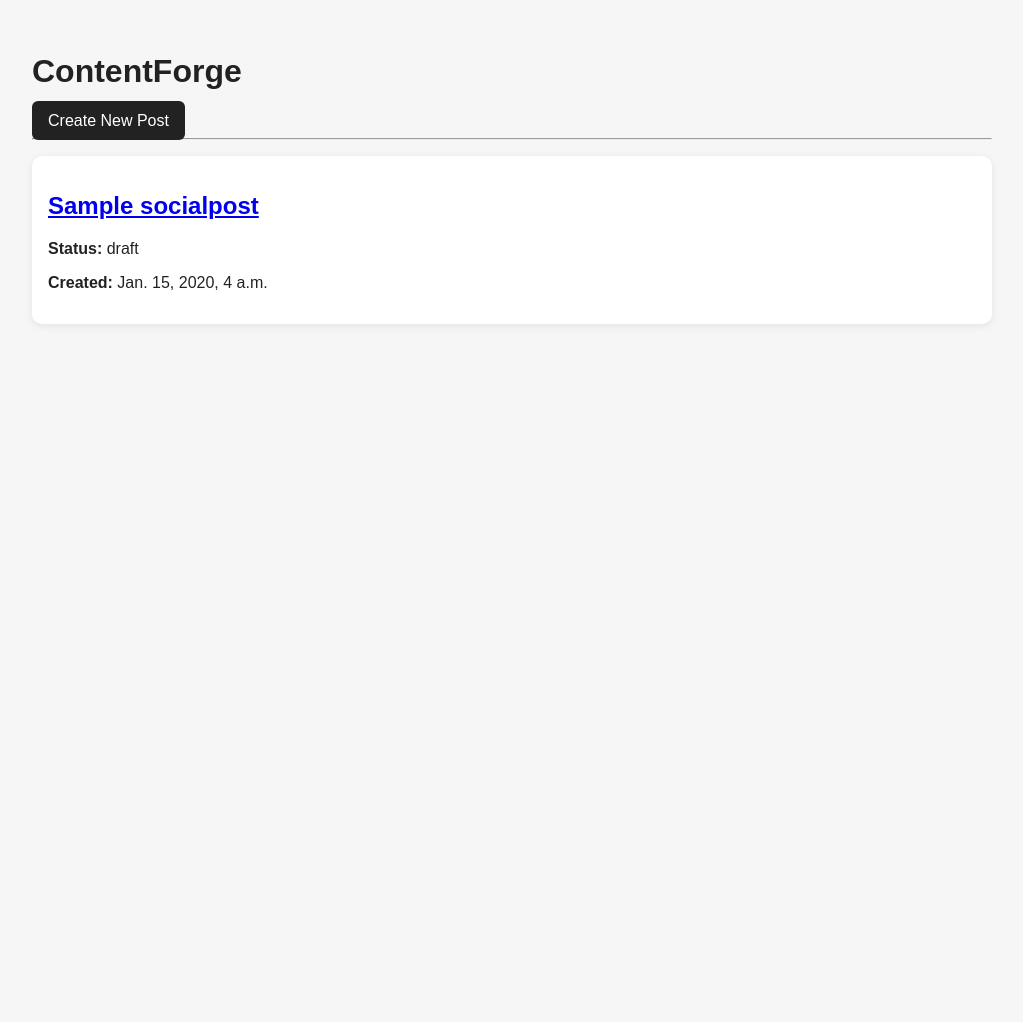
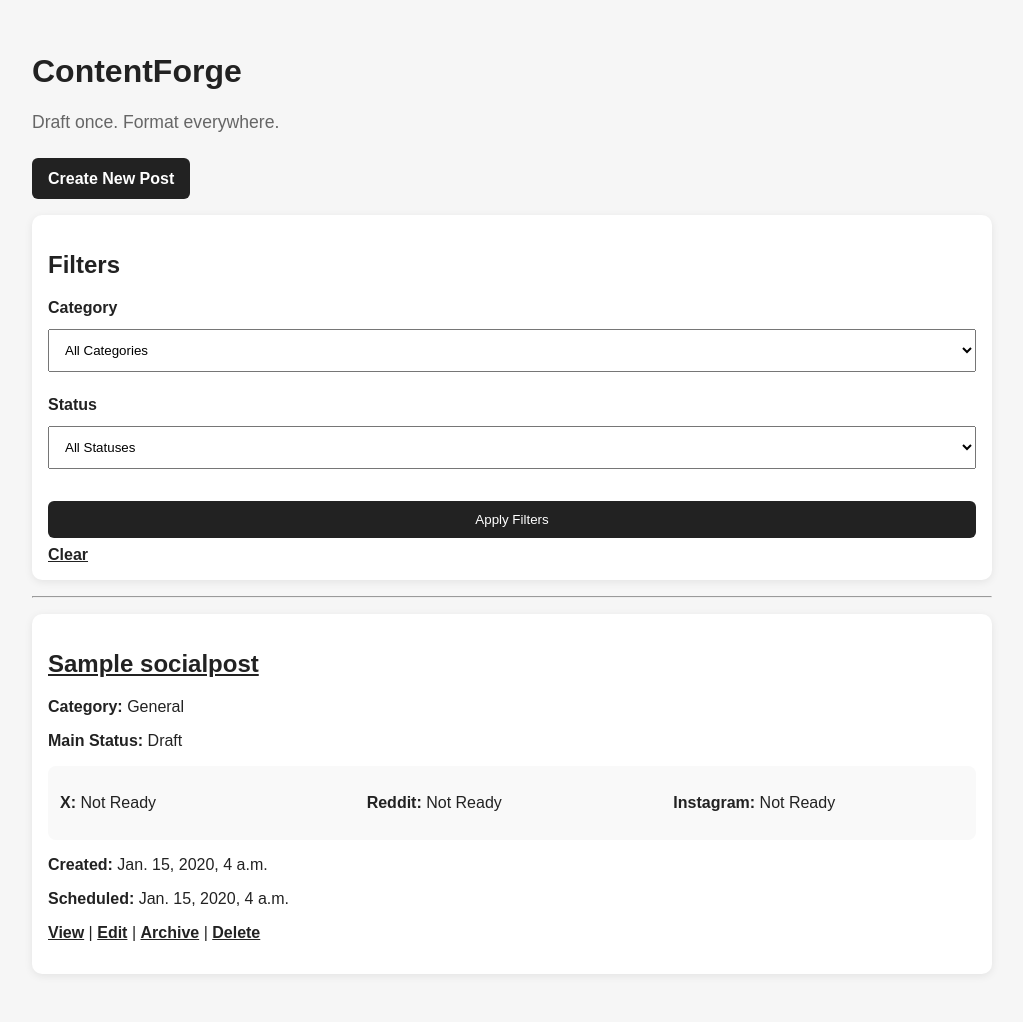
Before and after one commit to JLukassen/contentforge, a Django app: page / in a window 1280 px wide. Shown: the whole page, without its empty margins (128-1151 px from the left). Before the commit the page ends 290 px from the top, so only its background shows below. Run offline with Django 5.2, Linux system fonts and the light colour scheme; tables that the repository leaves empty hold one stand-in row (values such as "Sample post").

Commit message:
Add content categories and platform status tracking

```diff
--- a/posts/models.py
+++ b/posts/models.py
@@ -17,14 +17,55 @@
         ("archived", "Archived"),
     ]
 
+    CATEGORY_CHOICES = [
+        ("general", "General"),
+        ("white_label", "White Label"),
+        ("kpopalypse", "KpopalypseNow"),
+        ("toolbox", "ToolBox"),
+        ("personal_brand", "Personal Brand"),
+        ("meme_caption", "Meme / Edit Caption"),
+    ]
+
+    PLATFORM_STATUS_CHOICES = [
+        ("not_ready", "Not Ready"),
+        ("draft", "Draft"),
+        ("ready", "Ready"),
+        ("posted", "Posted"),
+        ("skipped", "Skipped"),
+    ]
+
     title = models.CharField(max_length=200)
     master_text = models.TextField()
+
+    category = models.CharField(
+        max_length=50,
+        choices=CATEGORY_CHOICES,
+        default="general",
+    )
 
     x_text = models.TextField(blank=True)
     reddit_title = models.CharField(max_length=300, blank=True)
     reddit_body = models.TextField(blank=True)
     instagram_caption = models.TextField(blank=True)
     hashtags = models.TextField(blank=True)
+
+    x_status = models.CharField(
+        max_length=20,
+        choices=PLATFORM_STATUS_CHOICES,
+        default="draft",
+    )
+
+    reddit_status = models.CharField(
+        max_length=20,
+        choices=PLATFORM_STATUS_CHOICES,
+        default="draft",
+    )
+
+    instagram_status = models.CharField(
+        max_length=20,
+        choices=PLATFORM_STATUS_CHOICES,
+        default="draft",
+    )
 
     status = models.CharField(
         max_length=20,
--- a/posts/templates/posts/post_list.html
+++ b/posts/templates/posts/post_list.html
@@ -10,7 +10,38 @@
     <main class="container">
         <h1>ContentForge</h1>
 
+        <p class="subtitle">Draft once. Format everywhere.</p>
+
         <a class="button" href="{% url 'post_create' %}">Create New Post</a>
+
+        <section class="card">
+            <h2>Filters</h2>
+
+            <form method="get" class="filter-form">
+                <label for="category">Category</label>
+                <select name="category" id="category">
+                    <option value="">All Categories</option>
+                    {% for value, label in category_choices %}
+                        <option value="{{ value }}" {% if selected_category == value %}selected{% endif %}>
+                            {{ label }}
+                        </option>
+                    {% endfor %}
+                </select>
+
+                <label for="status">Status</label>
+                <select name="status" id="status">
+                    <option value="">All Statuses</option>
+                    {% for value, label in status_choices %}
+                        <option value="{{ value }}" {% if selected_status == value %}selected{% endif %}>
+                            {{ label }}
+                        </option>
+                    {% endfor %}
+                </select>
+
+                <button type="submit">Apply Filters</button>
+                <a href="{% url 'post_list' %}">Clear</a>
+            </form>
+        </section>
 
         <hr>
 
@@ -22,11 +53,29 @@
                     </a>
                 </h2>
 
-                <p><strong>Status:</strong> {{ post.status }}</p>
+                <p><strong>Category:</strong> {{ post.get_category_display }}</p>
+                <p><strong>Main Status:</strong> {{ post.get_status_display }}</p>
+
+                <div class="platform-status-grid">
+                    <p><strong>X:</strong> {{ post.get_x_status_display }}</p>
+                    <p><strong>Reddit:</strong> {{ post.get_reddit_status_display }}</p>
+                    <p><strong>Instagram:</strong> {{ post.get_instagram_status_display }}</p>
+                </div>
+
                 <p><strong>Created:</strong> {{ post.created_at }}</p>
+                <p><strong>Scheduled:</strong> {{ post.scheduled_for }}</p>
+
+                <p>
+                    <a href="{% url 'post_detail' post.pk %}">View</a> |
+                    <a href="{% url 'post_update' post.pk %}">Edit</a> |
+                    <a href="{% url 'post_archive' post.pk %}">Archive</a> |
+                    <a href="{% url 'post_delete' post.pk %}">Delete</a>
+                </p>
             </section>
         {% empty %}
-            <p>No posts yet.</p>
+            <section class="card">
+                <p>No posts yet.</p>
+            </section>
         {% endfor %}
     </main>
 </body>
--- a/posts/urls.py
+++ b/posts/urls.py
@@ -9,4 +9,6 @@
     path("<int:pk>/", views.post_detail, name="post_detail"),
     path("<int:pk>/preview/", views.post_preview, name="post_preview"),
     path("<int:pk>/edit/", views.post_update, name="post_update"),
+    path("<int:pk>/archive/", views.post_archive, name="post_archive"),
+    path("<int:pk>/delete/", views.post_delete, name="post_delete"),
 ]
--- a/posts/views.py
+++ b/posts/views.py
@@ -5,8 +5,26 @@
 
 
 def post_list(request):
+    category = request.GET.get("category")
+    status = request.GET.get("status")
+
     posts = SocialPost.objects.order_by("-created_at")
-    return render(request, "posts/post_list.html", {"posts": posts})
+
+    if category:
+        posts = posts.filter(category=category)
+
+    if status:
+        posts = posts.filter(status=status)
+
+    context = {
+        "posts": posts,
+        "category_choices": SocialPost.CATEGORY_CHOICES,
+        "status_choices": SocialPost.STATUS_CHOICES,
+        "selected_category": category,
+        "selected_status": status,
+    }
+
+    return render(request, "posts/post_list.html", context)
 
 
 def post_create(request):
@@ -45,3 +63,20 @@
         form = SocialPostForm(instance=post)
 
     return render(request, "posts/post_create.html", {"form": form, "post": post})
+
+
+def post_archive(request, pk):
+    post = get_object_or_404(SocialPost, pk=pk)
+    post.status = "archived"
+    post.save()
+    return redirect("post_list")
+
+
+def post_delete(request, pk):
+    post = get_object_or_404(SocialPost, pk=pk)
+
+    if request.method == "POST":
+        post.delete()
+        return redirect("post_list")
+
+    return render(request, "posts/post_confirm_delete.html", {"post": post})
--- a/static/css/styles.css
+++ b/static/css/styles.css
@@ -10,6 +10,11 @@
     max-width: 960px;
     margin: 0 auto;
     padding: 2rem;
+}
+
+.subtitle {
+    color: #666;
+    font-size: 1.1rem;
 }
 
 .card {
@@ -29,6 +34,18 @@
     text-decoration: none;
     border: none;
     cursor: pointer;
+    display: inline-block;
+    margin-top: 0.5rem;
+}
+
+.button:hover,
+button:hover {
+    background: #444;
+}
+
+a {
+    color: #222;
+    font-weight: bold;
 }
 
 textarea {
@@ -36,10 +53,42 @@
     min-height: 150px;
     padding: 0.75rem;
     box-sizing: border-box;
+    margin-bottom: 0.5rem;
 }
 
-input[type="text"] {
+input[type="text"],
+input[type="datetime-local"],
+select {
     width: 100%;
     padding: 0.75rem;
     box-sizing: border-box;
+    margin: 0.25rem 0 1rem 0;
 }
+
+label {
+    font-weight: bold;
+}
+
+.filter-form {
+    display: grid;
+    gap: 0.5rem;
+}
+
+.platform-status-grid {
+    display: grid;
+    grid-template-columns: repeat(3, 1fr);
+    gap: 1rem;
+    background: #f9f9f9;
+    padding: 0.75rem;
+    border-radius: 8px;
+}
+
+@media (max-width: 700px) {
+    .container {
+        padding: 1rem;
+    }
+
+    .platform-status-grid {
+        grid-template-columns: 1fr;
+    }
+}
```
Also changed, not shown: posts/admin.py (+26 -3 lines), posts/templates/posts/post_confirm_delete.html (added, +28 -0 lines), posts/templates/posts/post_detail.html (+16 -1 lines), posts/migrations/0002_socialpost_category_socialpost_instagram_status_and_more.py (added).
